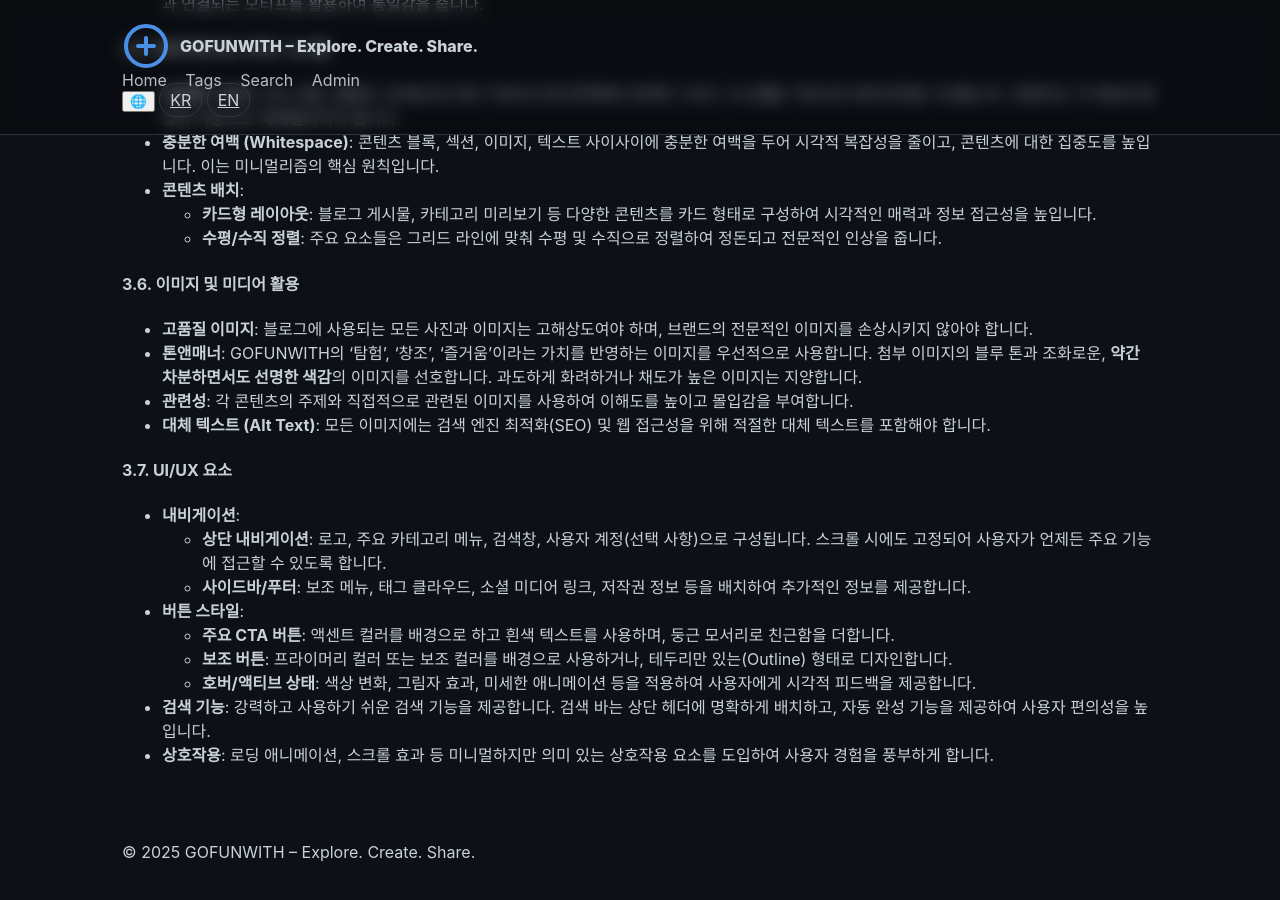
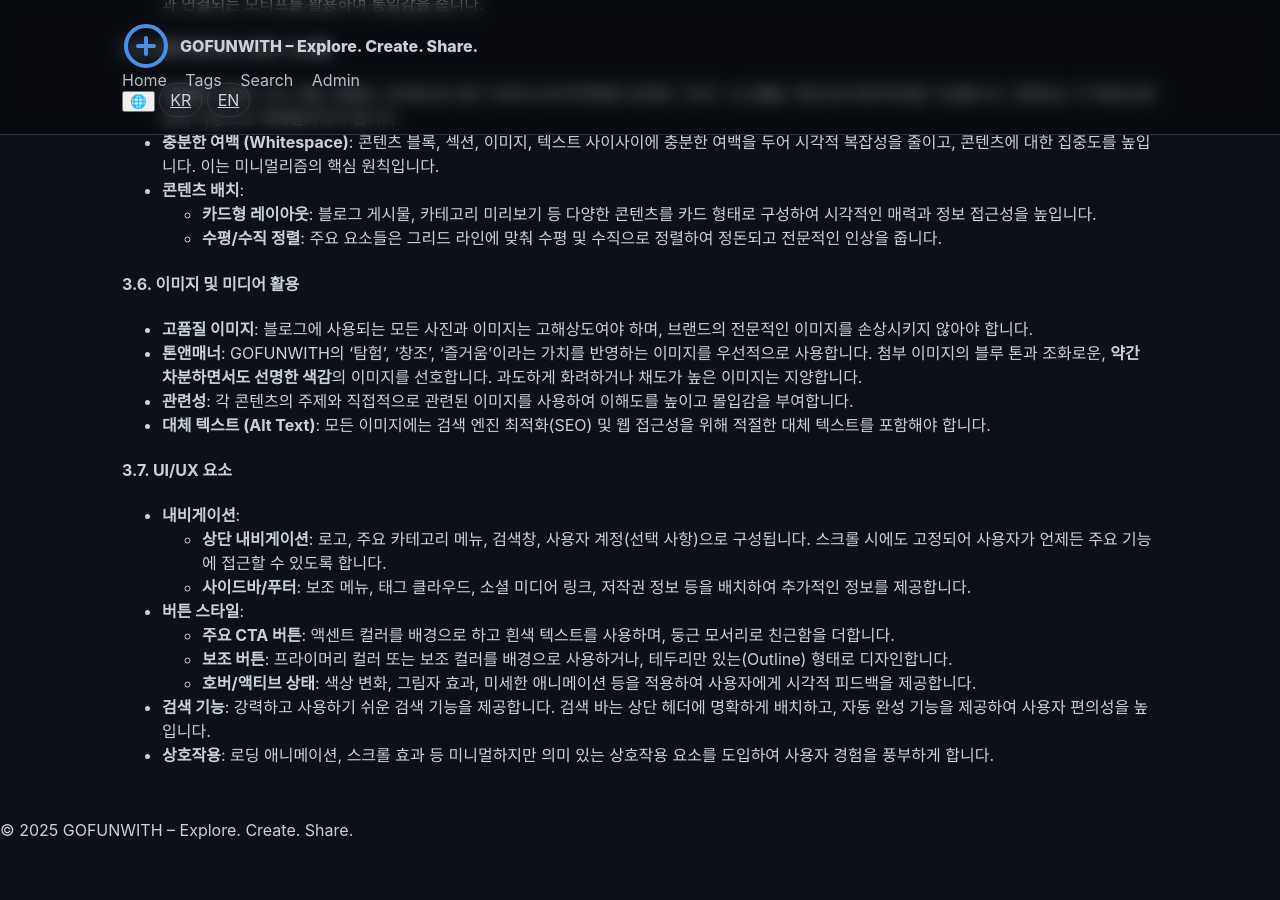
Before and after one commit to gosungjinmoon/gosungjinmoon.github.io, a Jekyll site: the page built from design_guide.md, in a window 1280 px wide and 900 px high, scrolled down 5247 px. Built offline with Jekyll 4.4.1, drawn with Linux system fonts in a browser that asks for light colours; our own code applies the rules of GitHub Pages for plain Markdown files; after the commit the page ends 6103 px from its top, so only the background shows below that.

Commit message:
Update footer.html

```diff
--- a/_includes/footer.html
+++ b/_includes/footer.html
@@ -1,5 +1,4 @@
-<footer class="site-footer">
-  <div class="container">
-    <p>© {{ 'now' | date: '%Y' }} GOFUNWITH – Explore. Create. Share.</p>
-  </div>
+<footer>
+  <p>© {{ 'now' | date: '%Y' }} GOFUNWITH – Explore. Create. Share.</p>
+  <script src='/assets/js/main.js'></script>
 </footer>
```
